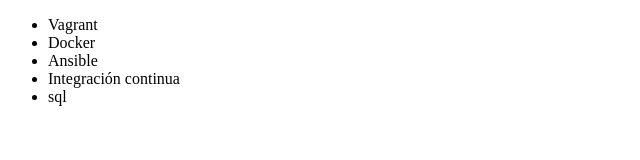
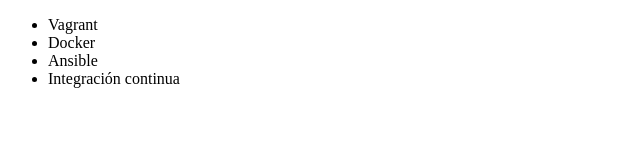
Before and after one commit to haland491/alura, a plain HTML site: page index.html in a window 1280 px wide. Shown: the full height of the page, 0-640 px from the left. Drawn offline with Linux system fonts and the light colour scheme.

Commit message:
eliminando curso sql

```diff
--- a/index.html
+++ b/index.html
@@ -10,7 +10,7 @@
          <li> Docker </li>
          <li> Ansible </li>
          <li> Integración continua </li>
-         <li>sql</li>
+
      </ul>
 </body>
 </html>
```
